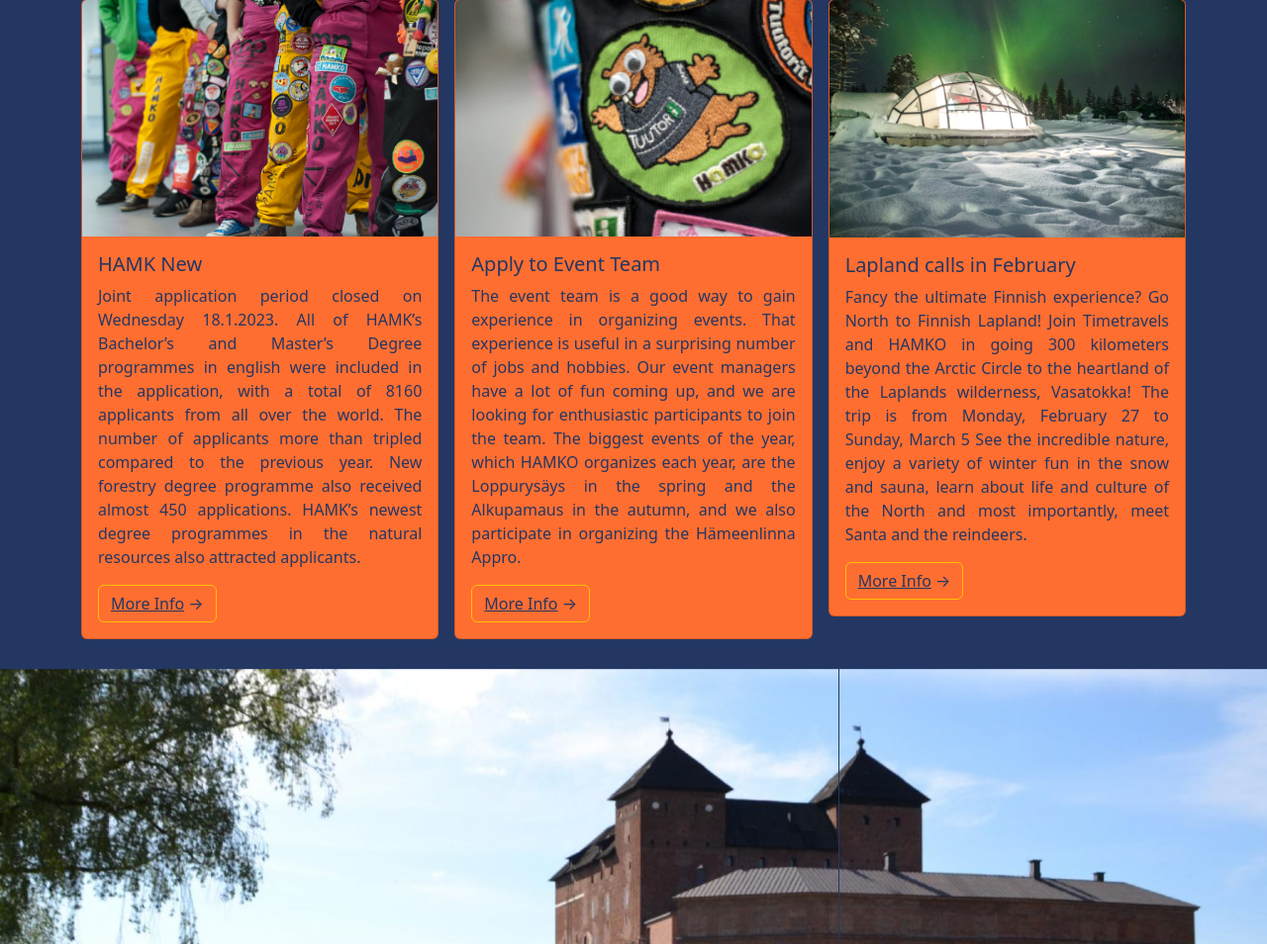
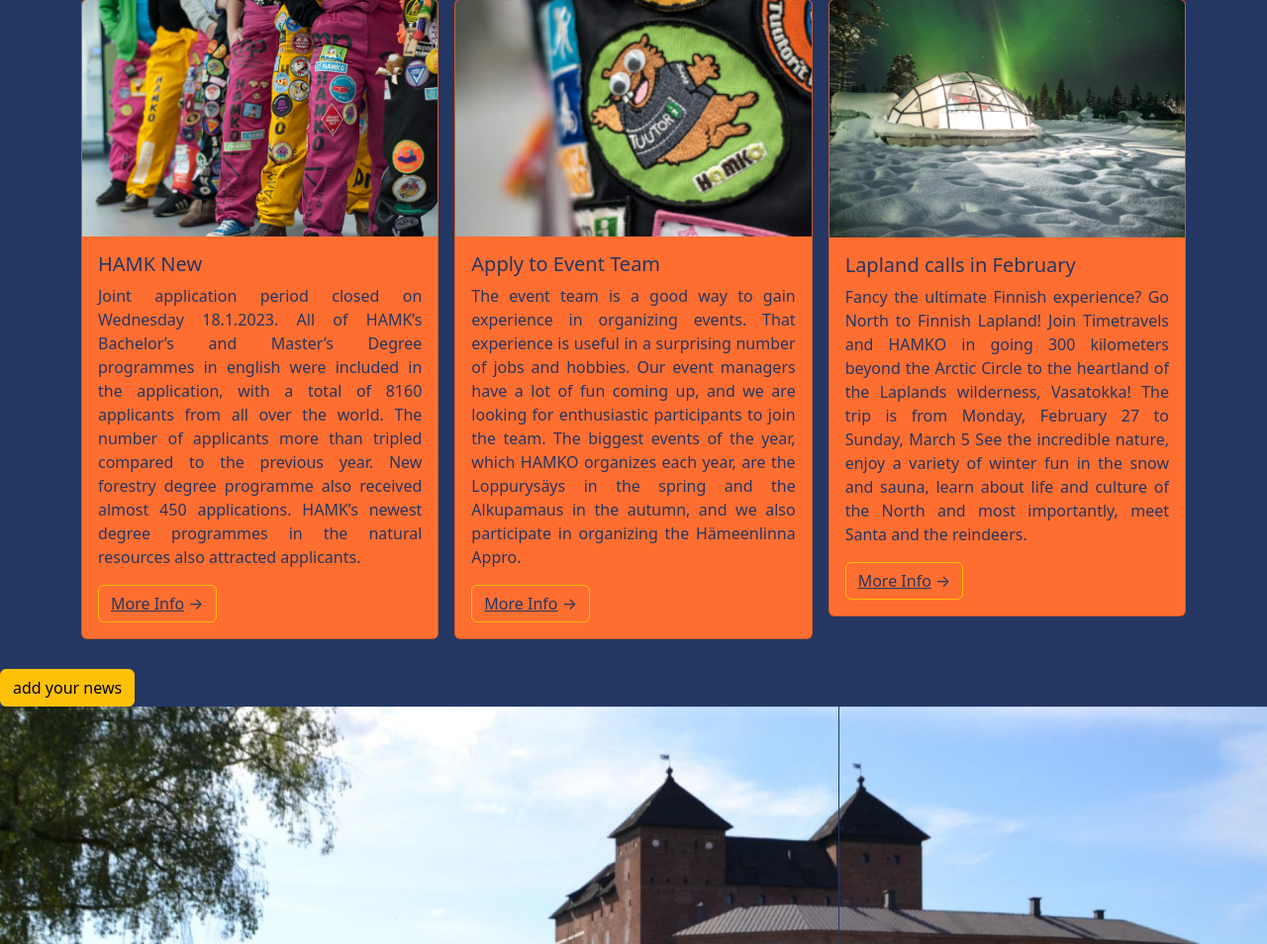
Before and after one commit to Fernoss/webprogramming23_team3, a PHP site: page /index.php in a window 1280 px wide. Shown: the part 636-1590 px from the top of the page at 99% size. Run offline with PHP 8.4, Linux system fonts and the light colour scheme; some libraries are stand-ins or nearby versions.

Commit message:
a botton added under the news section

```diff
--- a/index.php
+++ b/index.php
@@ -96,6 +96,10 @@
         </div>
       </div>
     </div>
+          <div class="newsartbtn">
+          <button type="button" class="btn btn-warning">add your news</button> <br>
+          </div>
+
     <!-- End of Fahimeh's section-->
 
     <!-- Joonas' section -->
```
